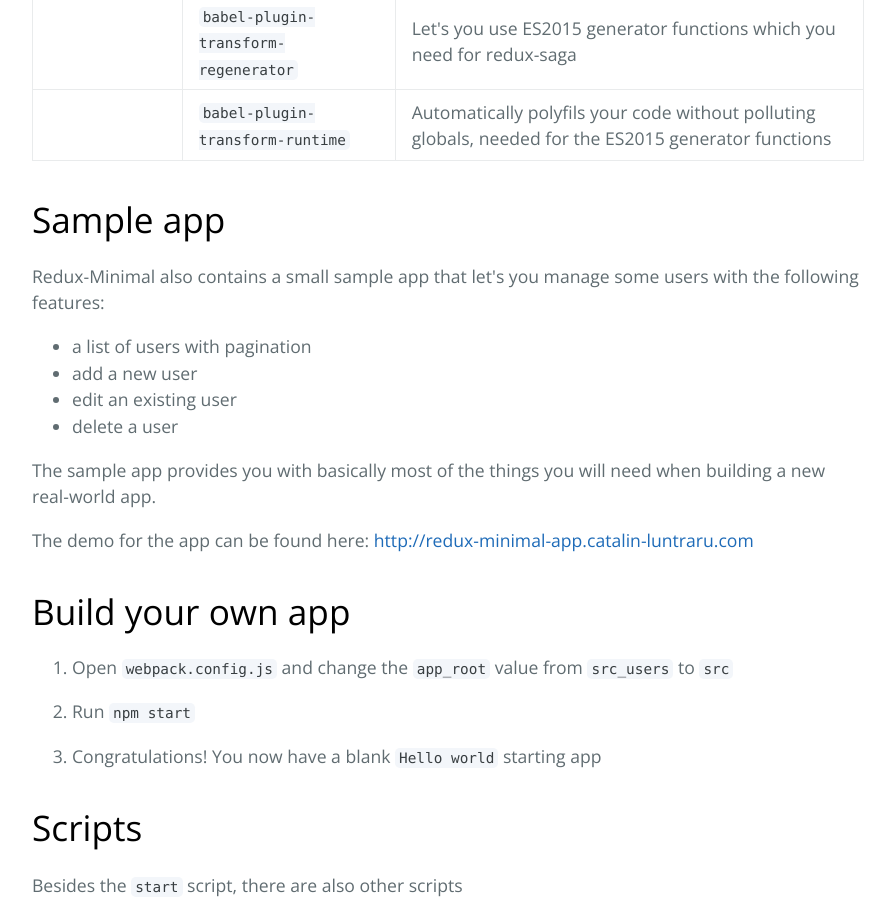
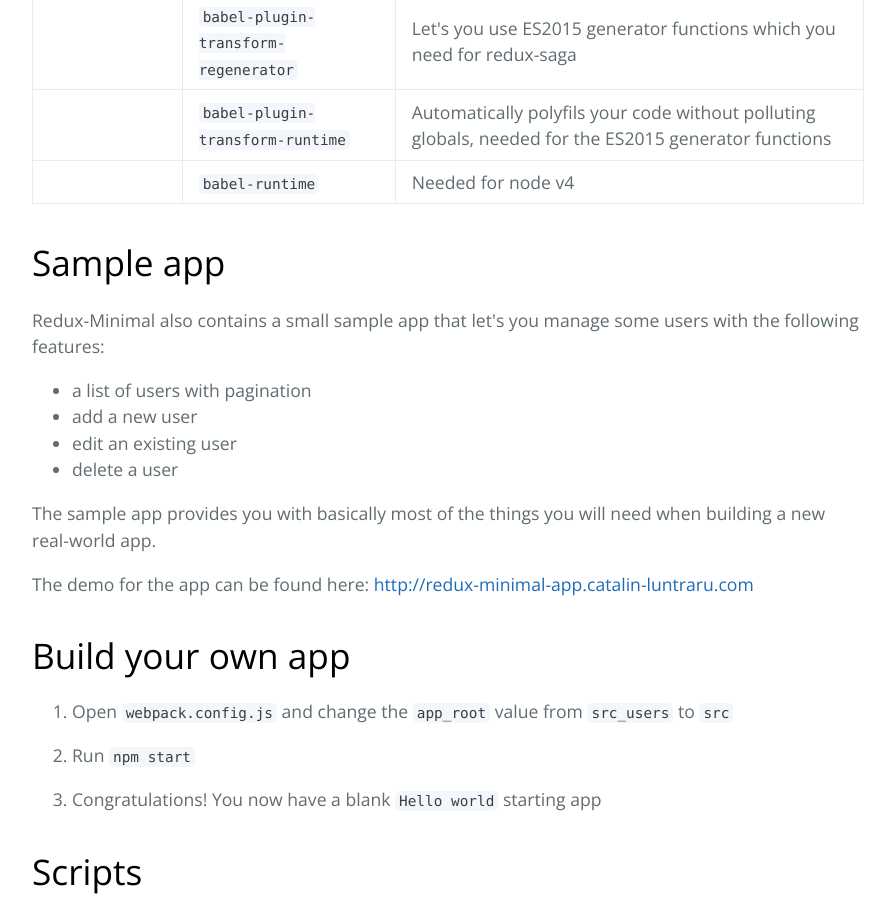
Before and after one commit to jijunair/react-redux-boilerplate, a plain HTML site: page index.html in a window 1280 px wide. Shown: the part 4221-5133 px from the top of the page, without its empty margins (192-1087 px from the left). Drawn offline with nearby package versions, Linux system fonts and the light colour scheme; some packages are replaced by stand-ins of ours; a script that the page names is missing.

Commit message:
node v4 compatibility

```diff
--- a/index.html
+++ b/index.html
@@ -235,6 +235,11 @@
 <td><a href="https://babeljs.io/docs/plugins/transform-runtime/"><code>babel-plugin-transform-runtime</code></a></td>
 <td>Automatically polyfils your code without polluting globals, needed for the ES2015 generator functions</td>
 </tr>
+<tr>
+    <td></td>
+    <td><a href="https://www.npmjs.com/package/babel-runtime"><code>babel-runtime</code></a></td>
+    <td>Needed for node v4</td>
+</tr>
 </tbody>
 </table>
 
```
